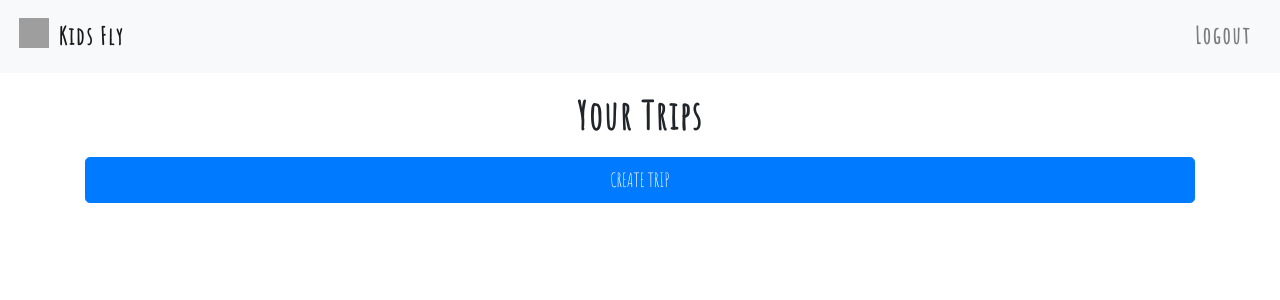
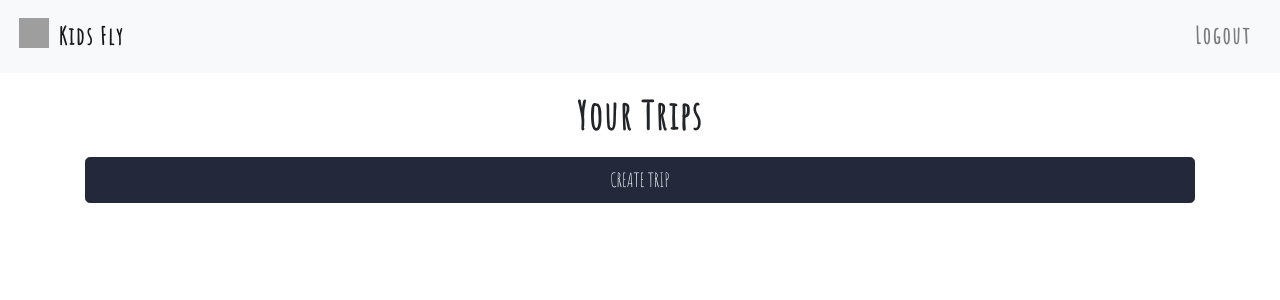
Before and after one commit to BW-KidsFly/Frontend, a React (Create React App) app: page /traveller in a window 1280 px wide. Shown: the top 300 px of the page. Built offline with nearby package versions, Linux system fonts and the light colour scheme; no server answers; sample sign-in values are in the browser's storage; grey boxes are pictures that could not be loaded.

Commit message:
Change button colors

```diff
--- a/src/App.css
+++ b/src/App.css
@@ -1,7 +1,8 @@
-@import url('https://fonts.googleapis.com/css?family=Amatic+SC&display=swap');
+@import url("https://fonts.googleapis.com/css?family=Amatic+SC&display=swap");
 
-html, body {
-  font-family: 'Amatic SC', cursive !important;
+html,
+body {
+  font-family: "Amatic SC", cursive !important;
   font-weight: 600 !important;
   letter-spacing: 0.1rem !important;
   font-size: 1.2rem !important;
@@ -10,3 +11,8 @@ html, body {
 h2 {
   font-weight: 700 !important;
 }
+
+.btn-primary {
+  background-color: #23293B !important;
+  border-color: #23293B !important;
+}
--- a/src/components/Login.jsx
+++ b/src/components/Login.jsx
@@ -64,7 +64,7 @@ export default function Login(props) {
               required
             />
           </FormGroup>
-          <Button onClick={onSubmit}>Login</Button>
+          <Button onClick={onSubmit} color="success">Login</Button>
         </Form>
       </Container>
     </>
--- a/src/components/Register.jsx
+++ b/src/components/Register.jsx
@@ -136,7 +136,7 @@ export default function Register(props) {
             />
           </FormGroup>
 
-          <Button onClick={onSubmit}>Register</Button>
+          <Button onClick={onSubmit} color="success">Register</Button>
         </Form>
       </Container>
     </>
--- a/src/components/traveller/CreateTrip.jsx
+++ b/src/components/traveller/CreateTrip.jsx
@@ -89,7 +89,7 @@ export function CreateTrip({ addTrip, toggle }) {
         />
       </FormGroup>
 
-      <Button onClick={onSubmit}>Create Trip</Button>
+      <Button onClick={onSubmit} color="success">Create Trip</Button>
     </Form>
   );
 }
--- a/src/components/traveller/EditTrip.jsx
+++ b/src/components/traveller/EditTrip.jsx
@@ -94,7 +94,7 @@ export function EditTrip({ editValues, updateTrips, toggle }) {
         />
       </FormGroup>
 
-      <Button onClick={onSubmit}>Save Trip</Button>
+      <Button onClick={onSubmit} color="success">Save Trip</Button>
     </Form>
   );
 }
```
